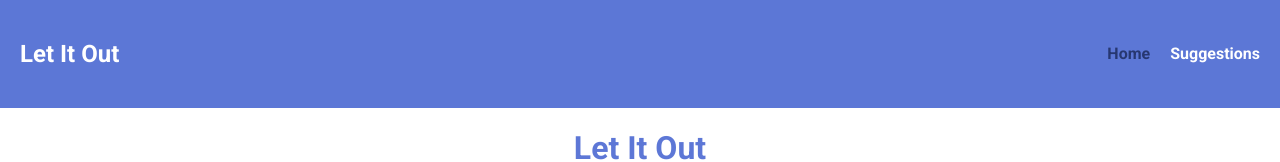
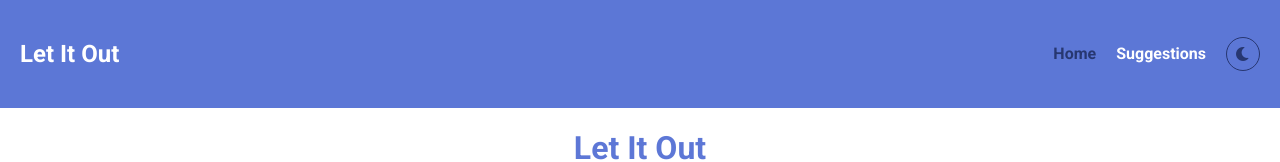
Before and after one commit to JustHarlys/Let-It-Out, a React (Vite) app: page / in a window 1280 px wide. Shown: the top 162 px of the page. Built offline with nearby package versions, Linux system fonts and the light colour scheme; no server answers.

Commit message:
Agregando boton de darkmode and lightmode

```diff
--- a/index.html
+++ b/index.html
@@ -3,6 +3,7 @@
   <head>
     <meta charset="UTF-8" />
     <link rel="icon" type="image/svg+xml" href="./src/assets/letter.png" />
+    <link rel="stylesheet" href="https://cdnjs.cloudflare.com/ajax/libs/font-awesome/6.0.0-beta3/css/all.min.css">
     <meta name="viewport" content="width=device-width, initial-scale=1.0" />
     <title>Let it Out</title>
   </head>
--- a/src/App.css
+++ b/src/App.css
@@ -34,6 +34,7 @@ body {
   list-style: none;
   display: flex;
   gap: 20px;
+  align-items: center;
 }
 
 .nav-item {
@@ -42,7 +43,7 @@ body {
 
 .nav-item:hover {
   transition: .3s ease all;
-  color: rgba(28, 42, 92, 0.829);
+
 }
 
 .main-text {
@@ -131,3 +132,33 @@ body {
     align-items: center;
 
 }
+
+#darkModeToggle {
+  background-color: transparent;
+  border: 1px solid white;
+  border-radius: 80px;
+  padding: 8px;
+  font-size: 1em;
+  display: flex;
+  justify-content: center;
+  align-items: center;
+  align-content: center;
+  color: white;
+  cursor: pointer;
+  transition: .4s all ease;
+}
+
+#lightModeToggle {
+  background-color: transparent;
+  border: 1px solid rgba(28, 42, 92, 0.829);
+  border-radius: 80px;
+  padding: 8px;
+  font-size: 1em;
+  display: flex;
+  justify-content: center;
+  align-items: center;
+  align-content: center;
+  color: rgba(28, 42, 92, 0.829);
+  cursor: pointer;
+  transition: .4s all ease;
+}
--- a/src/Components/Nav.jsx
+++ b/src/Components/Nav.jsx
@@ -1,6 +1,13 @@
+import { useState } from 'react'
 import '../App.css'
 
 function Nav({handleWindowsHome, handleWindowsSuggestions, windows}) {
+
+  const [darkMode, setDarkMode] = useState(false)
+
+  function toggleDark() {
+    setDarkMode(prevMode => !prevMode)
+  }
 
   let windowsContrary = !windows
   return (
@@ -11,6 +18,9 @@ function Nav({handleWindowsHome, handleWindowsSuggestions, windows}) {
             <ul className='nav-items'>
                 <li className='nav-item' onClick={handleWindowsHome} style={{color: windows ? "rgba(28, 42, 92, 0.829)" : "white"}}>Home</li>
                 <li className='nav-item' onClick={handleWindowsSuggestions} style={{color: windowsContrary ? "rgba(28, 42, 92, 0.829)" : "white"}}>Suggestions</li>
+                <button id={darkMode ? "darkModeToggle" : "lightModeToggle"} onClick={toggleDark}>
+                  <i className="fas fa-moon"></i>
+                </button>
             </ul>
         </nav>
     </>
```
